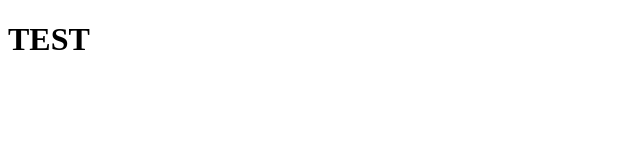
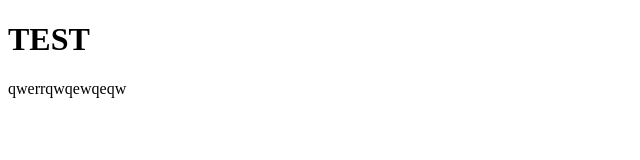
Before and after one commit to iamvova/Test, a plain HTML site: page index.html in a window 1280 px wide. Shown: the whole page, without its empty margins (0-640 px from the left). Drawn offline with Linux system fonts and the light colour scheme.

Commit message:
Update index.html
something

```diff
--- a/index.html
+++ b/index.html
@@ -9,6 +9,7 @@
 <body>
 
     <h1>TEST</h1>
+    qwerrqwqewqeqw
 
 </body>
 </html>
```
